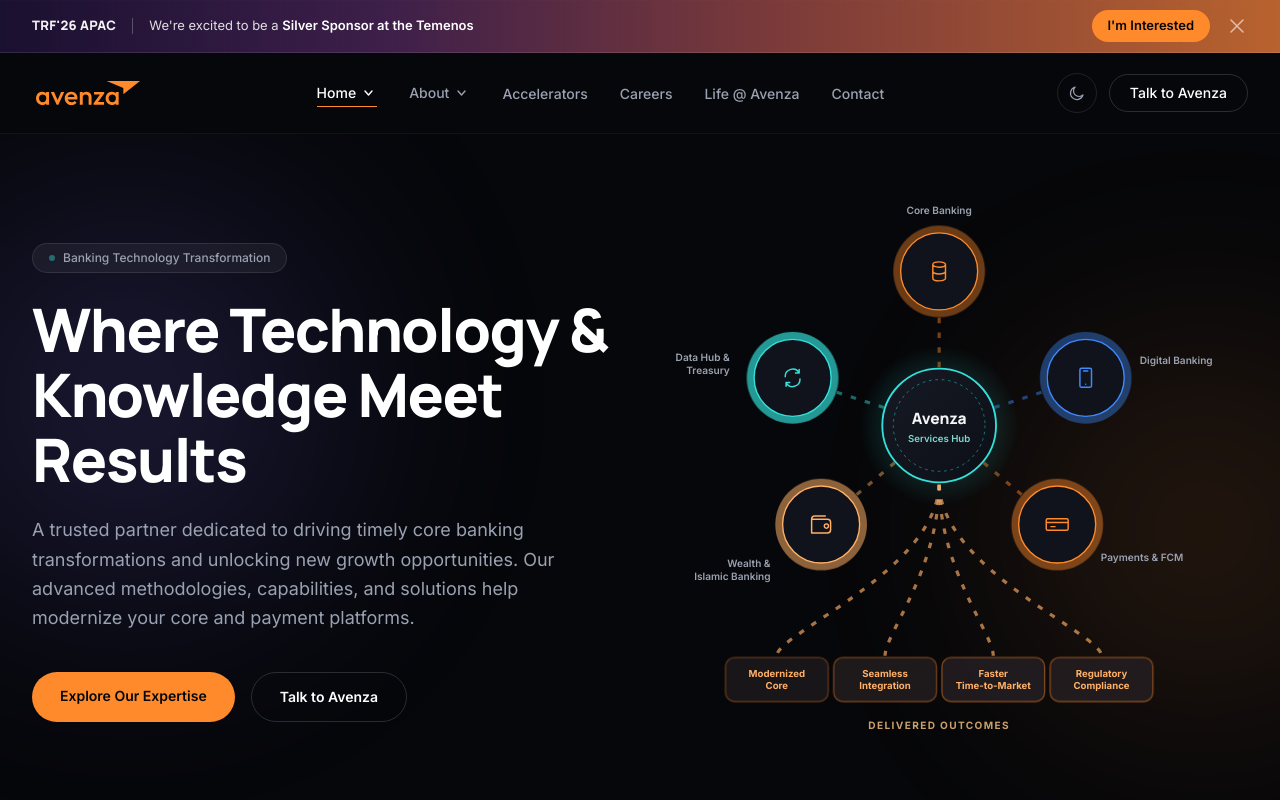
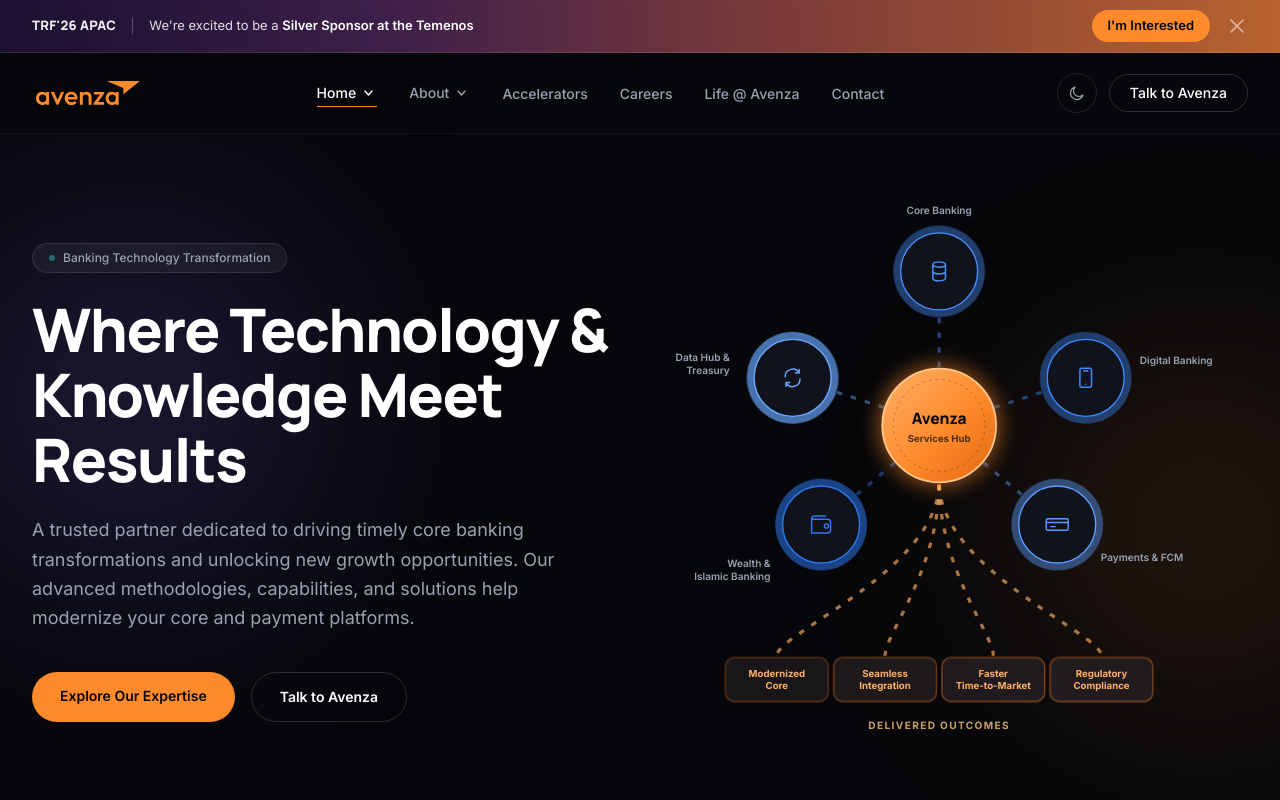
Before and after one commit to Avenza-Consulting/avenza-web, a Next.js app: page / in a window 1280 px wide. Shown: the top 800 px of the page. Built offline with nearby package versions, Linux system fonts and the light colour scheme.

Commit message:
Dichrome design introduced for Hero section Anime

```diff
--- a/src/components/ui/HeroFlowVisual.tsx
+++ b/src/components/ui/HeroFlowVisual.tsx
@@ -11,12 +11,16 @@
 // product area — core ledger data, mobile journeys, card payments, wealth
 // balances, or API/treasury sync — drawn in a shared 24x24 box centered on
 // the origin so it can be scaled and placed without per-icon offsets.
+// Outer ring = the Temenos platform, so it reads in a single cohesive blue
+// family (subtle shade variation keeps it alive without going multi-color).
+// The Avenza hub stays orange and the outcomes amber, so the story is:
+// blue Temenos products flow IN → orange Avenza → amber outcomes flow OUT.
 const products = [
-  { id: "core", lines: ["Core Banking"], color: "#ff8a2b", angleDeg: -90, icon: "database" },
+  { id: "core", lines: ["Core Banking"], color: "#4a90ff", angleDeg: -90, icon: "database" },
   { id: "digital", lines: ["Digital Banking"], color: "#3d8bff", angleDeg: -18, icon: "mobile" },
-  { id: "payments", lines: ["Payments & FCM"], color: "#ff8a2b", angleDeg: 40, icon: "payment" },
-  { id: "wealth", lines: ["Wealth &", "Islamic Banking"], color: "#ffb066", angleDeg: 140, icon: "wallet" },
-  { id: "datahub", lines: ["Data Hub &", "Treasury"], color: "#34e0d9", angleDeg: 198, icon: "sync" },
+  { id: "payments", lines: ["Payments & FCM"], color: "#5b9dff", angleDeg: 40, icon: "payment" },
+  { id: "wealth", lines: ["Wealth &", "Islamic Banking"], color: "#2e79f0", angleDeg: 140, icon: "wallet" },
+  { id: "datahub", lines: ["Data Hub &", "Treasury"], color: "#6aa8ff", angleDeg: 198, icon: "sync" },
 ] as const;
 
 const FLOW_ICONS: Record<(typeof products)[number]["icon"], string> = {
@@ -151,12 +155,13 @@
       >
         <defs>
           <radialGradient id="hubGlow" cx="50%" cy="50%" r="50%">
-            <stop offset="0%" stopColor="#34e0d9" stopOpacity="0.35" />
-            <stop offset="100%" stopColor="#34e0d9" stopOpacity="0" />
+            <stop offset="0%" stopColor="#ff8a2b" stopOpacity="0.4" />
+            <stop offset="100%" stopColor="#ff8a2b" stopOpacity="0" />
           </radialGradient>
           <linearGradient id="hubFill" x1="0" y1="0" x2="1" y2="1">
-            <stop offset="0%" stopColor="#161a24" />
-            <stop offset="100%" stopColor="#0c0f16" />
+            <stop offset="0%" stopColor="#ffb066" />
+            <stop offset="55%" stopColor="#ff8a2b" />
+            <stop offset="100%" stopColor="#e0680f" />
           </linearGradient>
         </defs>
 
@@ -334,20 +339,20 @@
           onMouseLeave={() => setHoveredHub(false)}
           style={{ cursor: "pointer" }}
         >
-          {hoveredHub && !reduced && <Ripples cx={CENTER_X} cy={CENTER_Y} r={HUB_R} color="#34e0d9" />}
+          {hoveredHub && !reduced && <Ripples cx={CENTER_X} cy={CENTER_Y} r={HUB_R} color="#ff8a2b" />}
           <circle cx={CENTER_X} cy={CENTER_Y} r={HUB_R + 26} fill="url(#hubGlow)" style={{ pointerEvents: "none" }} />
           <motion.circle
             cx={CENTER_X}
             cy={CENTER_Y}
             r={HUB_R}
             fill="url(#hubFill)"
-            stroke="#34e0d9"
+            stroke="#ffc78f"
             initial={false}
             animate={{ strokeWidth: hoveredHub ? 3 : 2 }}
             transition={{ duration: 0.3 }}
-            style={{ filter: hoveredHub ? "drop-shadow(0 0 16px #34e0d9)" : "none" }}
+            style={{ filter: hoveredHub ? "drop-shadow(0 0 18px #ff8a2b)" : "drop-shadow(0 0 10px rgba(255,138,43,0.5))" }}
           />
-          <circle cx={CENTER_X} cy={CENTER_Y} r={HUB_R - 12} fill="none" stroke="#34e0d9" strokeOpacity="0.5" strokeWidth="1" strokeDasharray="3 4" style={{ pointerEvents: "none" }}>
+          <circle cx={CENTER_X} cy={CENTER_Y} r={HUB_R - 12} fill="none" stroke="#06070a" strokeOpacity="0.28" strokeWidth="1" strokeDasharray="3 4" style={{ pointerEvents: "none" }}>
             <animateTransform
               attributeName="transform"
               type="rotate"
@@ -357,10 +362,10 @@
               repeatCount="indefinite"
             />
           </circle>
-          <text x={CENTER_X} y={CENTER_Y - 2} textAnchor="middle" fontSize="17" fontWeight="800" fill="#f4f5f7" fontFamily="var(--font-display)" style={{ pointerEvents: "none" }}>
+          <text x={CENTER_X} y={CENTER_Y - 2} textAnchor="middle" fontSize="17" fontWeight="800" fill="#0a0a0a" fontFamily="var(--font-display)" style={{ pointerEvents: "none" }}>
             Avenza
           </text>
-          <text x={CENTER_X} y={CENTER_Y + 18} textAnchor="middle" fontSize="10.5" fontWeight="600" fill="#7fd8d1" fontFamily="var(--font-body)" style={{ pointerEvents: "none" }}>
+          <text x={CENTER_X} y={CENTER_Y + 18} textAnchor="middle" fontSize="10.5" fontWeight="700" fill="#06070a" fillOpacity="0.7" fontFamily="var(--font-body)" style={{ pointerEvents: "none" }}>
             Services Hub
           </text>
         </motion.g>
```
